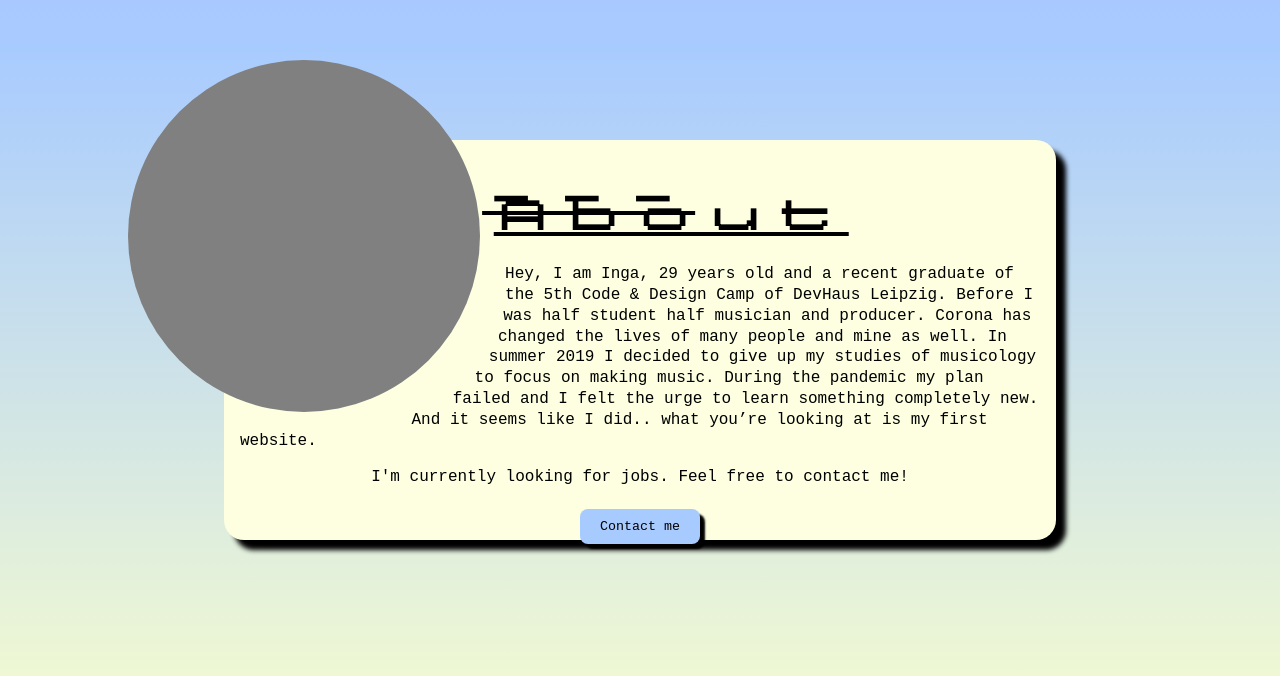
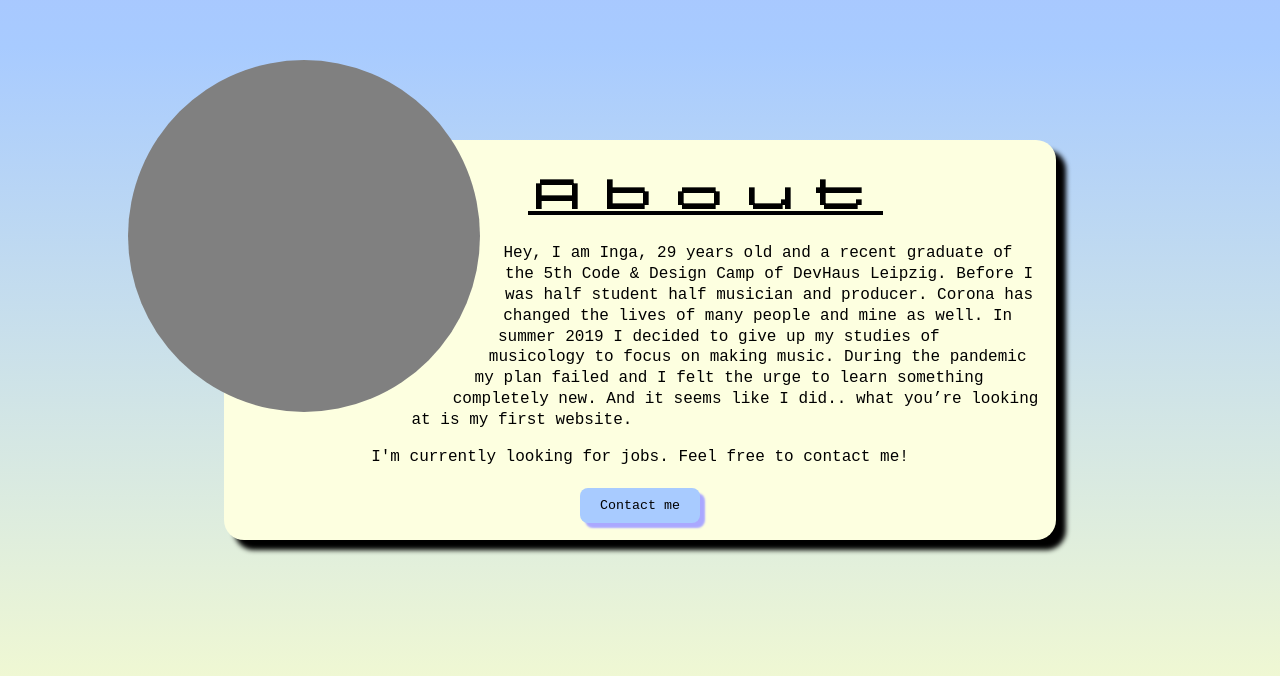
Before and after one commit to inpatr/portfoliov3, a Next.js app: page / in a window 1280 px wide. Shown: the part 686-1362 px from the top of the page. Built offline with nearby package versions, Linux system fonts and the light colour scheme.

Commit message:
started header finished about

```diff
--- /dev/null
+++ b/components/Header.tsx
@@ -0,0 +1,13 @@
+const Header = () => {
+  return (
+    <div className="header">
+      <ul>
+        <li>about</li>
+        <li>projects</li>
+        <li>blog</li>
+      </ul>
+    </div>
+  );
+};
+
+export default Header;
--- a/pages/index.tsx
+++ b/pages/index.tsx
@@ -1,5 +1,6 @@
 import type { NextPage } from "next";
 import Head from "next/head";
+import Header from "../components/Header";
 
 const Home: NextPage = () => {
   return (
@@ -9,7 +10,7 @@ const Home: NextPage = () => {
         <meta name="description" content="Generated by create next app" />
         <link rel="icon" href="/favicon.ico" />
       </Head>
-
+      {/* <Header /> */}
       <main>
         <section>
           <div className="headline">
@@ -28,7 +29,7 @@ const Home: NextPage = () => {
             <div className="mypic"></div>
             <div className="mypicborder"></div>
             <div className="aboutheader">
-              <h2>---About</h2>
+              <h2>About</h2>
             </div>
             <p>
               Hey, I am Inga, 29 years old and a recent graduate of the 5th Code
--- a/styles/globals.css
+++ b/styles/globals.css
@@ -6,6 +6,7 @@
 
 @import url("https://fonts.googleapis.com/css2?family=IBM+Plex+Mono:wght@200;300;500;600&display=swap");
 
+/* ---------- GENERAL ---------- */
 body {
   padding-top: 10rem;
   padding-left: 14rem;
@@ -55,6 +56,22 @@ h3 {
   letter-spacing: 10%;
 }
 
+/* ---------- HEADER ---------- */
+
+.header {
+  display: flex;
+  flex-direction: row;
+  background-color: none;
+  width: screen;
+  height: 6rem;
+}
+
+li {
+  text-decoration: none;
+}
+
+/* ---------- MAIN ---------- */
+
 .portfolio {
   position: absolute;
   right: 3rem;
@@ -66,6 +83,8 @@ h3 {
   width: 110%;
   padding-left: 3rem;
 }
+
+/* ---------- ABOUT ---------- */
 
 .mypic {
   position: absolute;
@@ -110,12 +129,12 @@ h3 {
   border-radius: 8px;
   font-family: monospace;
   cursor: pointer;
-  box-shadow: 5px 5px 2px black;
+  box-shadow: 5px 5px 2px #aaa8ff;
 }
 
 .about > .flex-container > button:hover {
-  background-color: #fbffcc;
-  box-shadow: 5px 5px 2px red;
+  background-color: #aaa8ff;
+  box-shadow: 5px 5px 2px black;
 }
 
 .flex-container {
@@ -125,3 +144,7 @@ h3 {
   align-items: center;
   justify-content: center;
 }
+
+.aboutheader {
+  padding-left: 18rem;
+}
```
